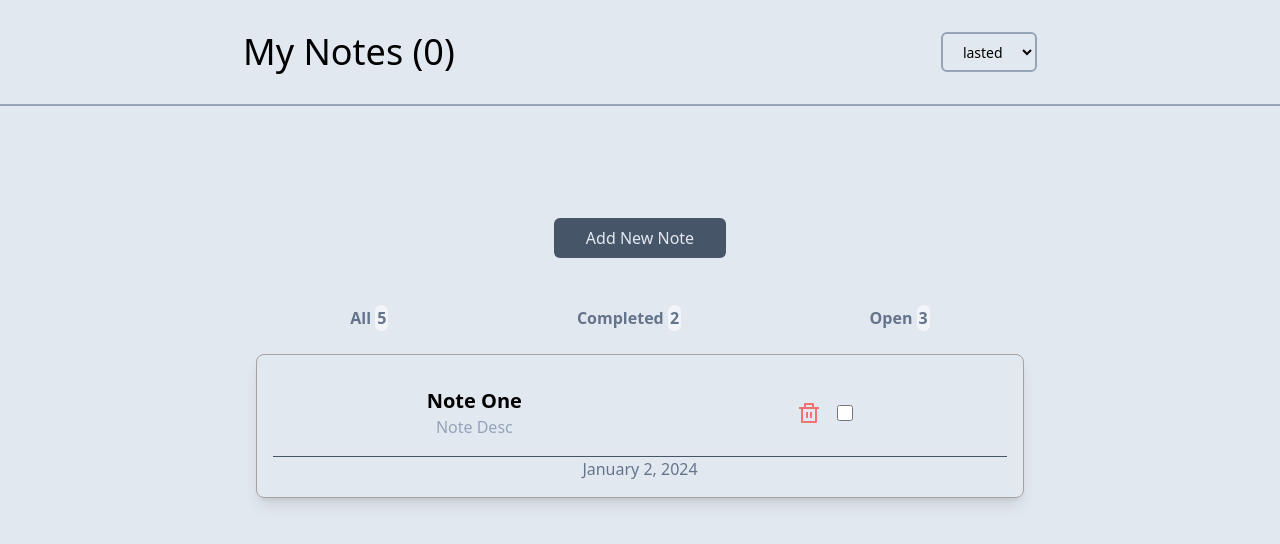
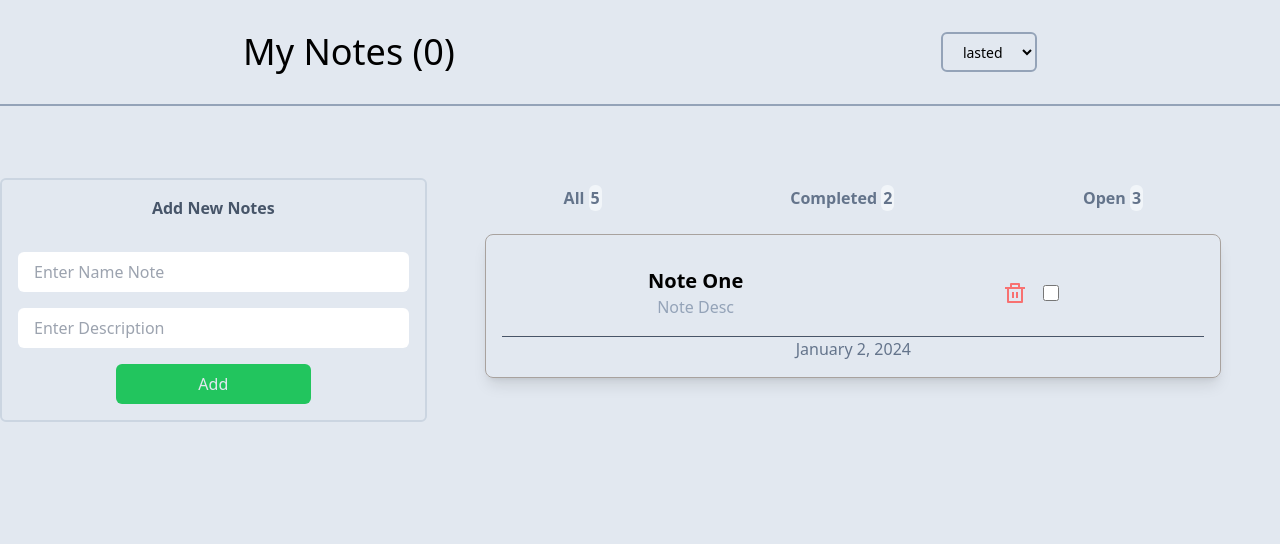
Before and after one commit to MortezaSaghi/NoteApp, a React (Vite) app: page / in a window 1280 px wide. Shown: the top 544 px of the page. Built offline with nearby package versions, Linux system fonts and the light colour scheme.

Commit message:
Update responsiv 1

```diff
--- a/src/App.css
+++ b/src/App.css
@@ -578,6 +578,10 @@ video {
   }
 }
 
+.m-auto {
+  margin: auto;
+}
+
 .mx-4 {
   margin-left: 1rem;
   margin-right: 1rem;
@@ -596,12 +600,32 @@ video {
   margin-top: 1rem;
 }
 
+.mb-6 {
+  margin-bottom: 1.5rem;
+}
+
+.mb-4 {
+  margin-bottom: 1rem;
+}
+
 .block {
   display: block;
 }
 
+.inline-block {
+  display: inline-block;
+}
+
+.inline {
+  display: inline;
+}
+
 .flex {
   display: flex;
+}
+
+.hidden {
+  display: none;
 }
 
 .h-0 {
@@ -624,8 +648,45 @@ video {
   height: 100vh;
 }
 
+.h-full {
+  height: 100%;
+}
+
+.h-max {
+  height: -moz-max-content;
+  height: max-content;
+}
+
+.h-lvh {
+  height: 100lvh;
+}
+
 .w-4 {
   width: 1rem;
+}
+
+.w-auto {
+  width: auto;
+}
+
+.w-1 {
+  width: 0.25rem;
+}
+
+.w-1\/2 {
+  width: 50%;
+}
+
+.w-3 {
+  width: 0.75rem;
+}
+
+.w-screen {
+  width: 100vw;
+}
+
+.w-full {
+  width: 100%;
 }
 
 .max-w-screen-md {
@@ -650,6 +711,14 @@ video {
 
 .gap-4 {
   gap: 1rem;
+}
+
+.gap-16 {
+  gap: 4rem;
+}
+
+.gap-8 {
+  gap: 2rem;
 }
 
 .gap-x-4 {
@@ -691,14 +760,39 @@ video {
   border-color: rgb(168 162 158 / var(--tw-border-opacity));
 }
 
+.border-slate-500 {
+  --tw-border-opacity: 1;
+  border-color: rgb(100 116 139 / var(--tw-border-opacity));
+}
+
+.border-slate-300 {
+  --tw-border-opacity: 1;
+  border-color: rgb(203 213 225 / var(--tw-border-opacity));
+}
+
+.bg-blue-400 {
+  --tw-bg-opacity: 1;
+  background-color: rgb(96 165 250 / var(--tw-bg-opacity));
+}
+
 .bg-gray-300 {
   --tw-bg-opacity: 1;
   background-color: rgb(209 213 219 / var(--tw-bg-opacity));
 }
 
+.bg-green-400 {
+  --tw-bg-opacity: 1;
+  background-color: rgb(74 222 128 / var(--tw-bg-opacity));
+}
+
 .bg-green-500 {
   --tw-bg-opacity: 1;
   background-color: rgb(34 197 94 / var(--tw-bg-opacity));
+}
+
+.bg-red-200 {
+  --tw-bg-opacity: 1;
+  background-color: rgb(254 202 202 / var(--tw-bg-opacity));
 }
 
 .bg-red-400 {
@@ -731,6 +825,10 @@ video {
 
 .p-4 {
   padding: 1rem;
+}
+
+.p-8 {
+  padding: 2rem;
 }
 
 .px-4 {
@@ -830,6 +928,11 @@ video {
   color: rgb(100 116 139 / var(--tw-text-opacity));
 }
 
+.text-slate-600 {
+  --tw-text-opacity: 1;
+  color: rgb(71 85 105 / var(--tw-text-opacity));
+}
+
 .shadow-lg {
   --tw-shadow: 0 10px 15px -3px rgb(0 0 0 / 0.1), 0 4px 6px -4px rgb(0 0 0 / 0.1);
   --tw-shadow-colored: 0 10px 15px -3px var(--tw-shadow-color), 0 4px 6px -4px var(--tw-shadow-color);
@@ -852,12 +955,49 @@ video {
 }
 
 @media (min-width: 768px) {
+  .md\:mx-auto {
+    margin-left: auto;
+    margin-right: auto;
+  }
+
+  .md\:block {
+    display: block;
+  }
+
+  .md\:flex {
+    display: flex;
+  }
+
+  .md\:hidden {
+    display: none;
+  }
+
+  .md\:w-1\/3 {
+    width: 33.333333%;
+  }
+
+  .md\:w-2\/3 {
+    width: 66.666667%;
+  }
+
+  .md\:w-1\/2 {
+    width: 50%;
+  }
+
   .md\:flex-row {
     flex-direction: row;
   }
 
   .md\:justify-center {
     justify-content: center;
+  }
+
+  .md\:justify-between {
+    justify-content: space-between;
+  }
+
+  .md\:justify-evenly {
+    justify-content: space-evenly;
   }
 }
 
--- a/src/App.jsx
+++ b/src/App.jsx
@@ -1,7 +1,6 @@
 import { useState } from "react";
 import "./App.css";
 import AppHeader from "./Components/AppHeader";
-import NoteStatus from "./Components/NoteStatus";
 import NoteList from "./Components/NoteList";
 import AddNewNote from "./Components/AddNewNote";
 
@@ -9,25 +8,26 @@ function App() {
   const [isShowAddNote, setIsShowAddNote] = useState(false);
   return (
     <div className="bg-slate-200 h-screen">
-      <div className="container mx-auto text-center">
-        <AppHeader />
-        <div className="note-app pt-4 bg-slate-200">
-          {isShowAddNote && <AddNewNote />}
-          <div className="add-new-note py-10 flex justify-center">
+      <div className="container mx-auto text-center ">
+      <AppHeader />
+      <div className="note-app pt-4 md:flex md:justify-between">
+        <div className=" md:w-1/3">
+          <AddNewNote isShowAddNote={isShowAddNote} />
+          <div className="add-new-note py-10 flex justify-center md:hidden">
             <button
-              className={` ${isShowAddNote?" bg-red-400":"bg-slate-600"}  text-slate-200 px-8 py-2 rounded-md hover:bg-slate-400 hover:text-slate-100 `}
-              onClick={() => setIsShowAddNote((preveState)=>!preveState)}
+              className={` ${
+                isShowAddNote ? " bg-red-400" : "bg-slate-600"
+              }  text-slate-200 px-8 py-2 rounded-md hover:bg-slate-400 hover:text-slate-100 `}
+              onClick={() => setIsShowAddNote((preveState) => !preveState)}
             >
-              {isShowAddNote?"Close Add Note":"Add New Note"}
+              {isShowAddNote ? "Close Add Note" : "Add New Note"}
             </button>
           </div>
-          <div className="note-container">
-            <NoteStatus />
+        </div>
 
-            <NoteList />
-          </div>
-        </div>
+        <NoteList/>
       </div>
+    </div>
     </div>
   );
 }
--- a/src/Components/AddNewNote.jsx
+++ b/src/Components/AddNewNote.jsx
@@ -1,6 +1,6 @@
 import React, { useState } from 'react'
 
-const AddNewNote = () => {
+const AddNewNote = ({isShowAddNote}) => {
   const [newNote,setNewNote]=useState("")
   const [newDesc,setNewDesc]=useState("")
   const addHandler=(e)=>{
@@ -11,10 +11,11 @@ const AddNewNote = () => {
 
   }
   return (
-    <form className='flex flex-col gap-4 md:flex-row  md:justify-center px-4 ' onSubmit={addHandler}>
-        <input className='block h-10 rounded-md' type="text" value={newNote} onChange={(e)=>setNewNote(e.target.value)} />
-        <input className='block h-10 rounded-md' type="text" value={newDesc} onChange={(e)=>setNewDesc(e.target.value)} />
-        <button className='block bg-green-500 text-slate-200 px-6 py-2 rounded-md hover:bg-green-600 hover:text-slate-100' type='submit' >Add New Note</button>
+    <form className={`flex flex-col gap-4 p-4 border-2 border-solid border-slate-300 rounded-md ${!isShowAddNote?"hidden":""} md:flex`} onSubmit={addHandler}>
+        <h3 className='font-bold text-slate-600 mb-4'>Add New Notes</h3>
+        <input className='block w-full h-10 rounded-md px-4' type="text" value={newNote} onChange={(e)=>setNewNote(e.target.value)} placeholder='Enter Name Note' />
+        <input className='block w-full h-10 rounded-md px-4' type="text" value={newDesc} onChange={(e)=>setNewDesc(e.target.value)} placeholder='Enter Description' />
+        <button className='md:w-1/2 md:mx-auto bg-green-500 text-slate-200 py-2 rounded-md hover:bg-green-600 hover:text-slate-100' type='submit' >Add</button>
     </form>
   )
 }
--- a/src/Components/NoteList.jsx
+++ b/src/Components/NoteList.jsx
@@ -8,8 +8,10 @@ const NoteList = () => {
         day: "numeric",
       };
   return (
-    <>
-      <div className=" border border-stone-400 rounded-lg p-4 mt-4 mx-4 shadow-lg max-w-screen-md lg:mx-auto">
+    <div className="max-w-screen-md lg:mx-auto md:w-2/3">
+      <NoteStatus/>
+      <div className=" border border-stone-400 rounded-lg p-4 mt-4 mx-4 shadow-lg ">
+
         <div className="flex justify-around p-4">
           <div >
             <div className="font-bold text-xl">Note One</div>
@@ -23,8 +25,20 @@ const NoteList = () => {
         <hr className="bg-slate-600 h-0.5" />
         <div className="text-slate-500">{new Date().toLocaleDateString("en-US", options)}</div>
       </div>
-    </>
+    </div>
   );
 };
 
 export default NoteList;
+
+export const NoteStatus = () => {
+  return (
+    <>
+       <div className="note-status flex justify-around items-center py-2  text-l font-bold text-slate-500">
+              <div >All <span className='bg-slate-100 p-0.5 rounded-md'>5</span></div>
+              <div>Completed <span className='bg-slate-100 p-0.5 rounded-md'>2</span></div>
+              <div>Open <span className='bg-slate-100 p-0.5 rounded-md'>3</span></div>
+        </div>
+    </>
+  )
+}
--- a/src/Components/NoteStatus.jsx
+++ /dev/null
@@ -1,12 +0,0 @@
-import React from 'react'
-
- const NoteStatus = () => {
-  return (
-    <div className="note-status flex justify-around items-center py-2  text-l font-bold text-slate-500 max-w-screen-md lg:mx-auto">
-              <div >All <span className='bg-slate-100 p-0.5 rounded-md'>5</span></div>
-              <div>Completed <span className='bg-slate-100 p-0.5 rounded-md'>2</span></div>
-              <div>Open <span className='bg-slate-100 p-0.5 rounded-md'>3</span></div>
-            </div>
-  )
-}
-export default NoteStatus;
```
